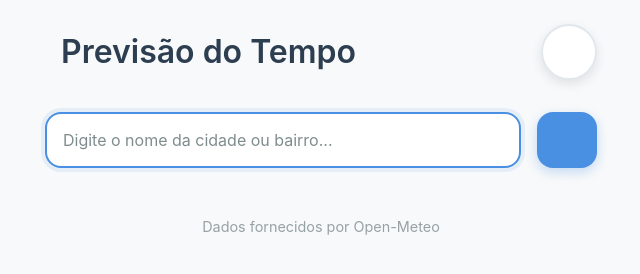
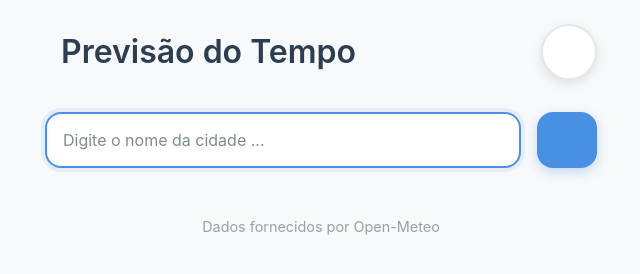
Before and after one commit to Imayagmb/Projeto_clima, a plain HTML site: page index.html in a window 1280 px wide. Shown: the full height of the page, 319-959 px from the left. Drawn offline with Linux system fonts and the light colour scheme; some icons are missing.

Commit message:
🐛 FIX: ajusta texto do placeholder para cidade

```diff
--- a/index.html
+++ b/index.html
@@ -33,7 +33,7 @@
                     type="text"
                     id="campoCidade"
                     class="input-busca"
-                    placeholder="Digite o nome da cidade ou bairro..."
+                    placeholder="Digite o nome da cidade ..."
                     autocomplete="off"
                     aria-label="Nome da cidade"
                 >
```
